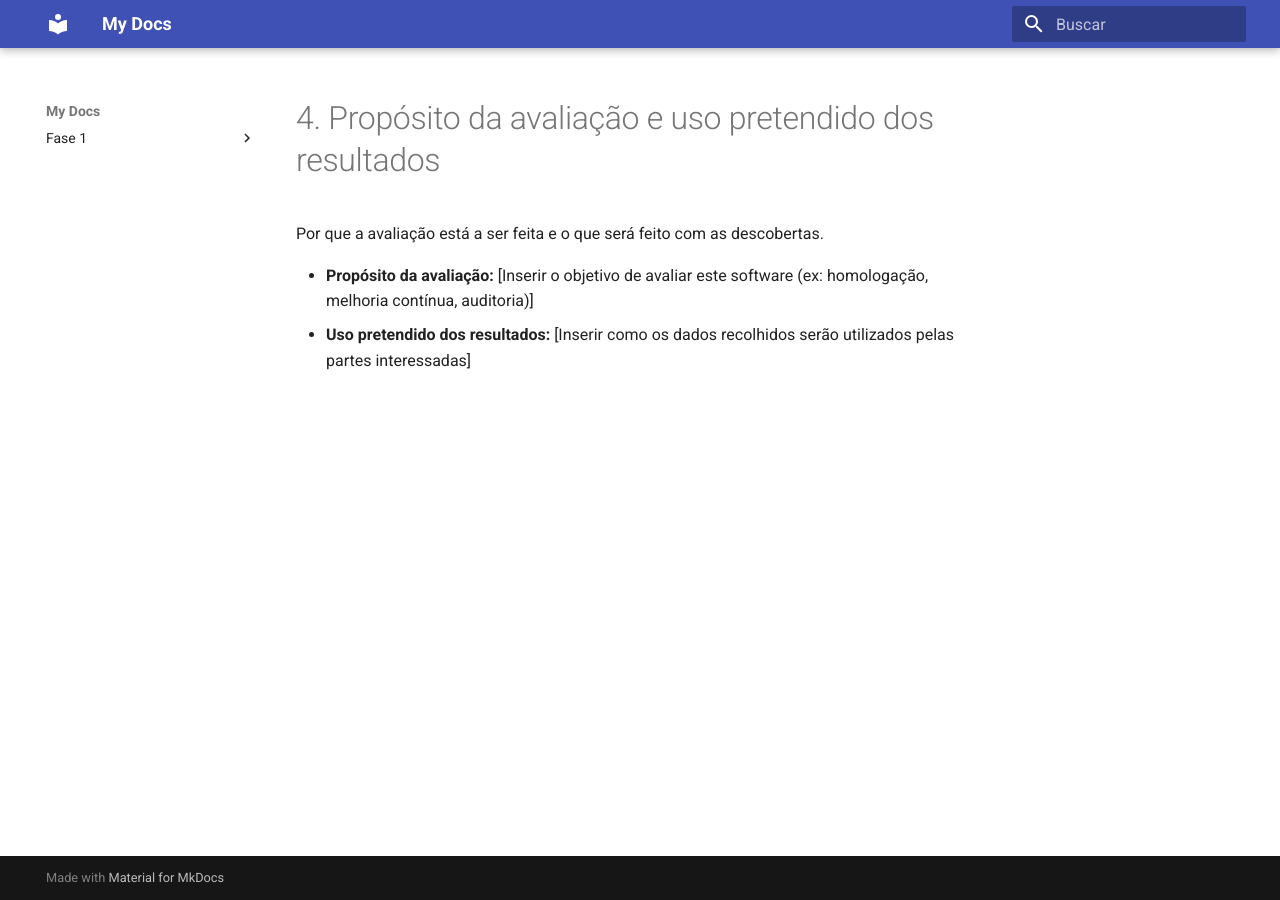
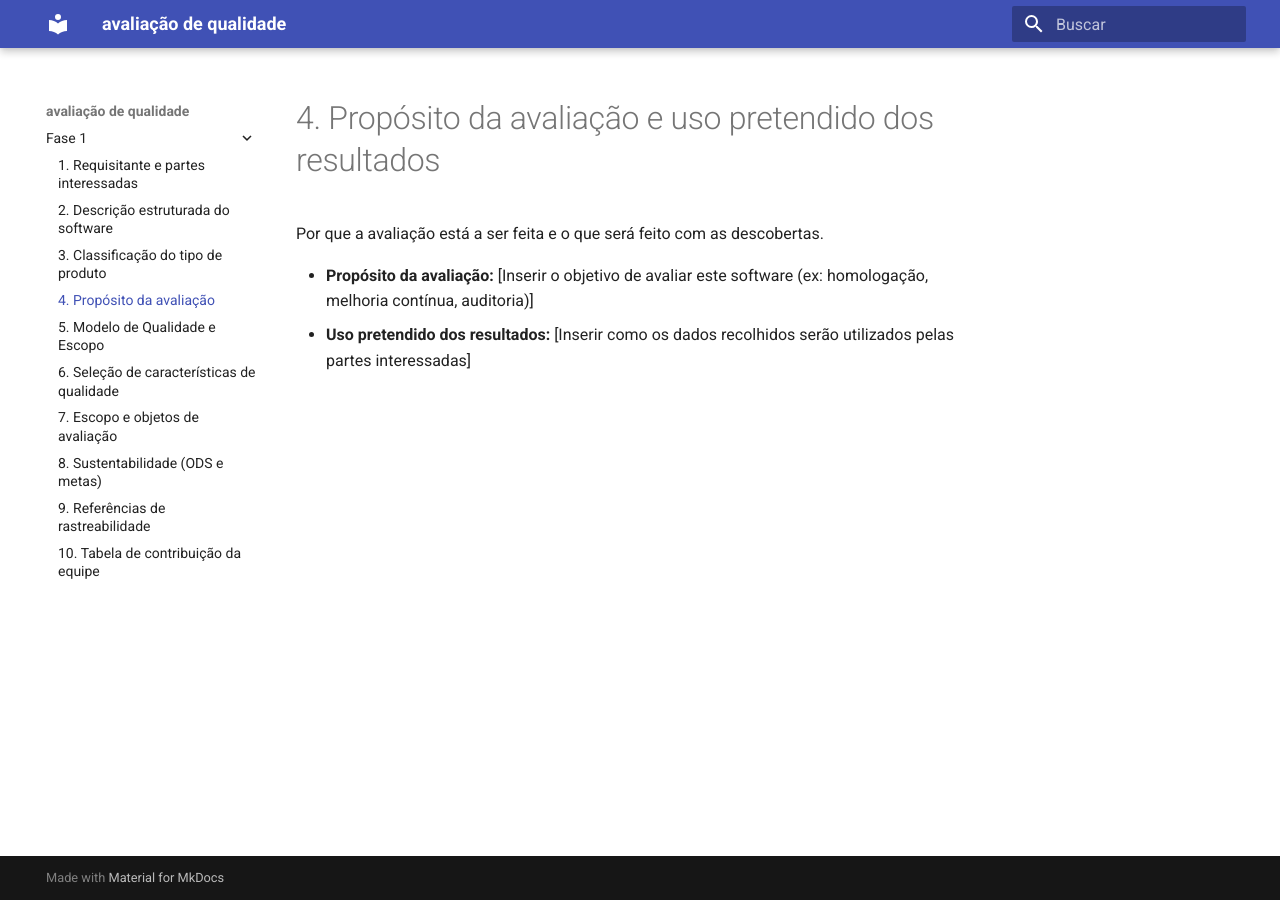
Before and after one commit to Lucas-Ricarte/Repositorio_Temporario_Roberta_Williams, an MkDocs documentation site: the page built from docs/fase1/proposito_avaliacao.md, in a window 1280 px wide. Built offline with MkDocs 1.6.1 and Material for MkDocs 9.7.7, drawn with Linux system fonts in a browser that asks for light colours.

Commit message:
chore(mkdocs): update site name and nav with named Fase 1 pages

```diff
--- a/mkdocs.yml
+++ b/mkdocs.yml
@@ -1,8 +1,17 @@
-site_name: My Docs
+site_name: avaliação de qualidade
 
 nav:
   - Fase 1:
-    - Modelo de Qualidade e Escopo: fase1/5.md
+    - 1. Requisitante e partes interessadas: fase1/requisitantes.md
+    - 2. Descrição estruturada do software: fase1/descricao_software.md
+    - 3. Classificação do tipo de produto: fase1/classificacao_produto.md
+    - 4. Propósito da avaliação: fase1/proposito_avaliacao.md
+    - 5. Modelo de Qualidade e Escopo: fase1/modelo_qualidade.md
+    - 6. Seleção de características de qualidade: fase1/selecao_caracteristicas.md
+    - 7. Escopo e objetos de avaliação: fase1/escopo_avaliacao.md
+    - 8. Sustentabilidade (ODS e metas): fase1/sustentabilidade.md
+    - 9. Referências de rastreabilidade: fase1/rastreabilidade.md
+    - 10. Tabela de contribuição da equipe: fase1/contribuicao_equipe.md
 
 theme:
   name: material
```
